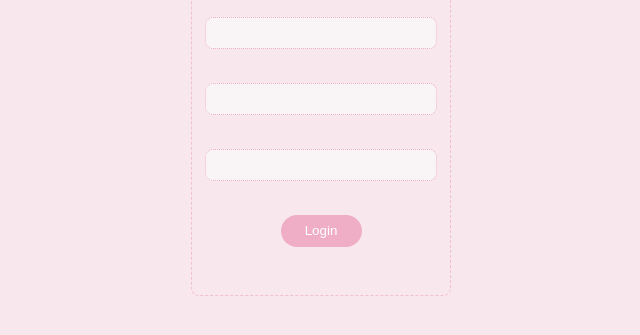
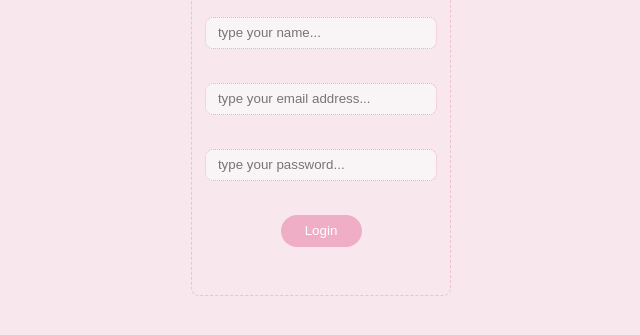
Before and after one commit to nasrin-jafari/validation-forms, a plain HTML site: page index.html in a window 1280 px wide. Shown: the part 281-616 px from the top of the page, without its empty margins (319-959 px from the left). Drawn offline with Linux system fonts and the light colour scheme.

Commit message:
add placeholder to input

```diff
--- a/index.html
+++ b/index.html
@@ -12,15 +12,30 @@
       <form action="">
         <h1>login</h1>
         <div class="Input-box">
-          <input type="text" id="nameInput" class="inputs" />
+          <input
+            type="text"
+            id="nameInput"
+            class="inputs"
+            placeholder="type your name..."
+          />
           <p id="nameInputError" class="error"></p>
         </div>
         <div class="Input-box">
-          <input type="email" id="emailInput" class="inputs" />
+          <input
+            type="email"
+            id="emailInput"
+            class="inputs"
+            placeholder="type your email address..."
+          />
           <p id="emailInputError" class="error"></p>
         </div>
         <div class="Input-box">
-          <input type="password" id="passwordInput" class="inputs" />
+          <input
+            type="password"
+            id="passwordInput"
+            class="inputs"
+            placeholder="type your password..."
+          />
           <p id="passwordInputError" class="error"></p>
         </div>
         <div class="btn-box">
--- a/style.css
+++ b/style.css
@@ -18,7 +18,7 @@ form {
 }
 
 .inputs {
-    color: rgb(98, 98, 235);
+  color: rgb(128, 128, 236);
   width: 90%;
   height: 32px;
   border-radius: 8px;
```
